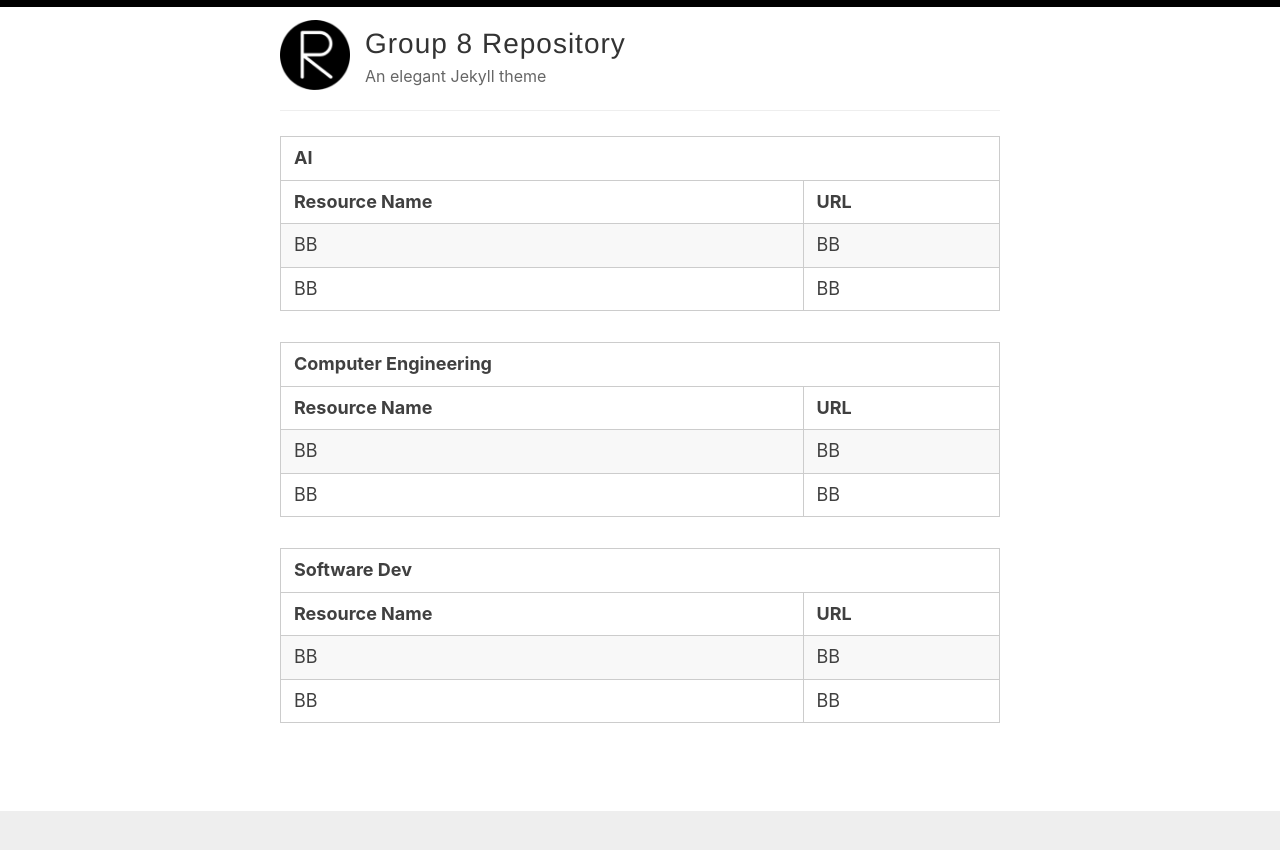
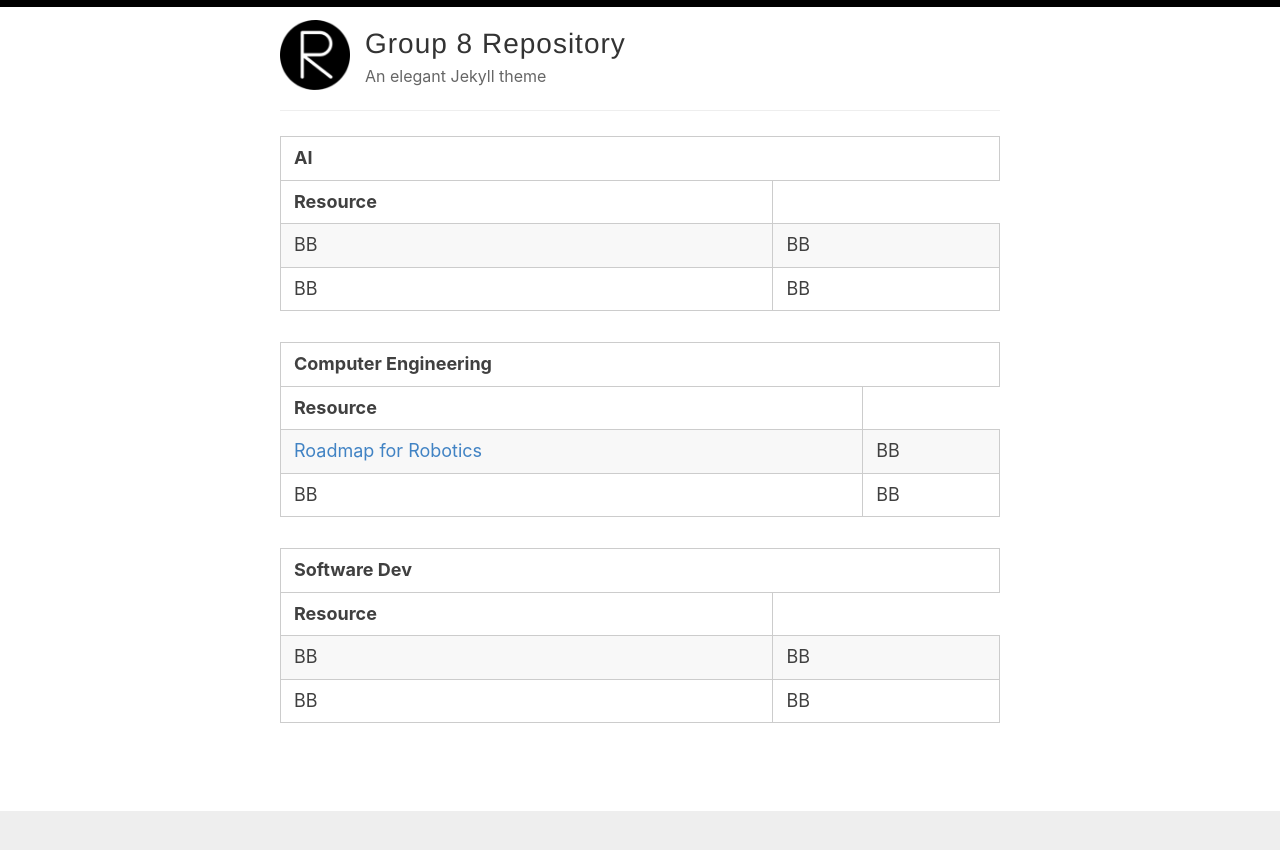
Before and after one commit to Group8-IndabaDay/InfoDay, a Jekyll site: the page built from index.html, in a window 1280 px wide. Shown: the top 850 px of the page. Built offline with Jekyll 4.4.1, drawn with Linux system fonts in a browser that asks for light colours; the list of posts is cut into pages by our own code.

Commit message:
Update default.html

```diff
--- a/_layouts/default.html
+++ b/_layouts/default.html
@@ -40,8 +40,7 @@
             </thead>
             <tbody>
               <tr>
-                <th><b>Resource Name</b></th>
-                <th><b>URL</b></th>
+                <th><b>Resource</b></th>
               </tr>
               <tr>
                 <td> BB </td>
@@ -62,11 +61,10 @@
             </thead>
             <tbody>
               <tr>
-                <th><b>Resource Name</b></th>
-                <th><b>URL</b></th>
+                <th><b>Resource</b></th>
               </tr>
               <tr>
-                <td> BB </td>
+                <td><a href="https://erc-bpgc.github.io/handbook/roadmap/">Roadmap for Robotics</a></td>
                 <td> BB </td>
               </tr>
               <tr>
@@ -84,8 +82,7 @@
             </thead>
             <tbody>
               <tr>
-                <th><b>Resource Name</b></th>
-                <th><b>URL</b></th>
+                <th><b>Resource</b></th
               </tr>
               <tr>
                 <td> BB </td>
```
